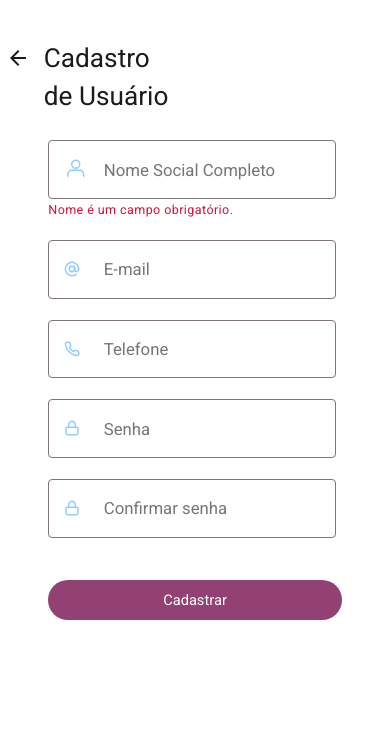
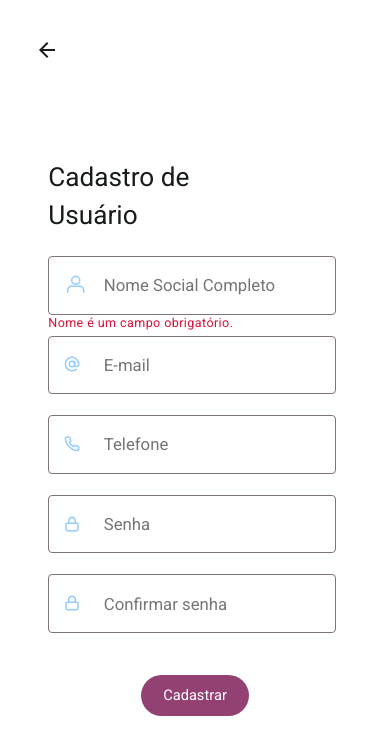
Before and after one commit to JessieZan/provihack-front, a React (Create React App) app in the folder provihack-frontend/: page /signup in a window 390 px wide. Shown: the top 754 px of the page. Built offline with nearby package versions, Linux system fonts and the light colour scheme.

Commit message:
correções pra responsividade

```diff
--- a/provihack-frontend/src/pages/SignUp/index.js
+++ b/provihack-frontend/src/pages/SignUp/index.js
@@ -57,16 +57,16 @@ const SignUp = () => {
 
   return (
     <div className='container-signup'>
-      <div className='arrow-and-title'>
-        <button onClick={() => navigate('/login')} className='arrow-left'>
-          <img src={arrowLeft} alt='' />
-        </button>
-        <p>Cadastro de Usuário</p>
-      </div>
+      <button onClick={() => navigate('/login')} className='arrow-left'>
+        <img src={arrowLeft} alt='' />
+      </button>
 
       <form onSubmit={handleSubmit} action='submit'>
+        <div className='signup-title'>
+          <p>Cadastro de Usuário</p>
+        </div>
         <div>
-          <img className='userIcon' src={userIcon} alt='' />
+          <img className='user-icon' src={userIcon} alt='' />
           <input
             id='nome'
             type='text'
@@ -107,11 +107,7 @@ const SignUp = () => {
             onChange={(event) => handleChange(event)}
             value={form.password}
           />
-          {erro === 'senha' && (
-            <span>
-              Senha é um campo obrigatório e deve ter mais que 5 caracteres.
-            </span>
-          )}
+          {erro === 'senha' && <span>Senha é um campo obrigatório.</span>}
         </div>
         <div>
           <img src={lockIcon} alt='' />
--- a/provihack-frontend/src/pages/SignUp/style.css
+++ b/provihack-frontend/src/pages/SignUp/style.css
@@ -4,7 +4,12 @@
   display: flex;
   flex-direction: column;
 }
-.container-signup .arrow-and-title {
+.arrow-left {
+  position: absolute;
+  top: 4rem;
+  left: 1rem;
+}
+.container-signup .signup-title {
   display: flex;
   width: 15.2rem;
   height: 7.2rem;
@@ -14,19 +19,18 @@
   line-height: 3.6rem;
   color: #191c1d;
   gap: 1.7rem;
-  margin-left: 10px;
-  margin-top: 20px;
+  margin-top: 3rem;
 }
-.container-signup .arrow-and-title p {
-  margin-top: 20px;
-}
+
 .container-signup form {
   align-self: center;
   display: flex;
   flex-direction: column;
   width: 28rem;
   gap: 2rem;
-  margin-top: 45px;
+}
+.container-signup form button {
+  align-self: center;
 }
 .container-signup form input {
   all: unset;
@@ -40,7 +44,7 @@
 .container-signup form div {
   position: relative;
 }
-.container-signup .userIcon {
+.container-signup .user-icon {
   position: absolute;
   left: 1.5rem;
   top: 1.5rem;
@@ -51,12 +55,22 @@
   left: 1.5rem;
 }
 .container-signup form div span {
+  position: absolute;
   font-family: 'Roboto', sans-serif;
   font-size: 1.2rem;
   line-height: 1.6rem;
-  display: flex;
-  align-items: center;
   letter-spacing: 0.4px;
   color: rgb(214, 19, 58);
-  margin-top: 0.3rem;
+  bottom: -1.6rem;
+  left: 0;
 }
+
+@media (max-width: 1800px) {
+  .container-signup {
+    align-items: center;
+    justify-content: center;
+  }
+  .container-signup .arrow-left {
+    left: 3.7rem;
+  }
+}
```
